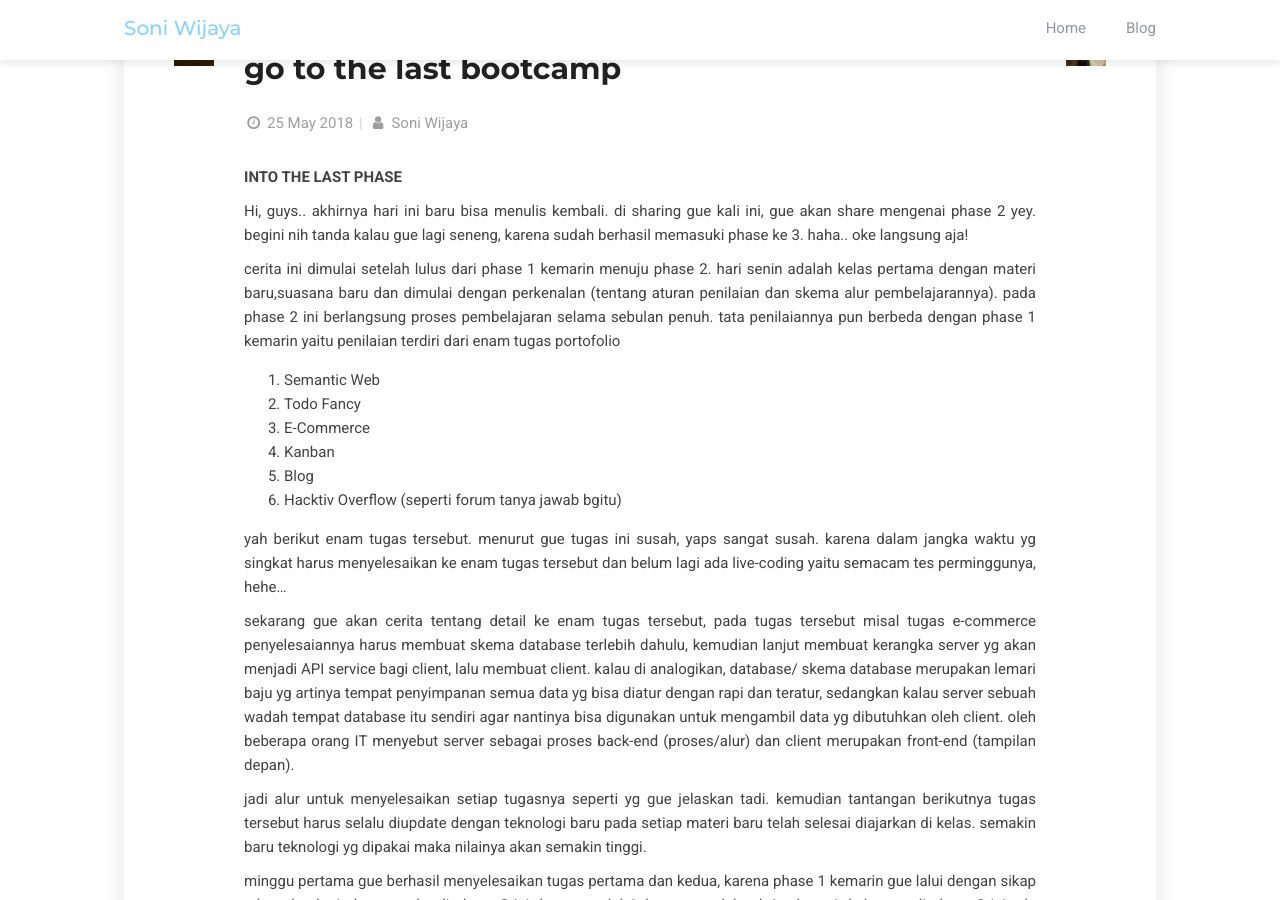
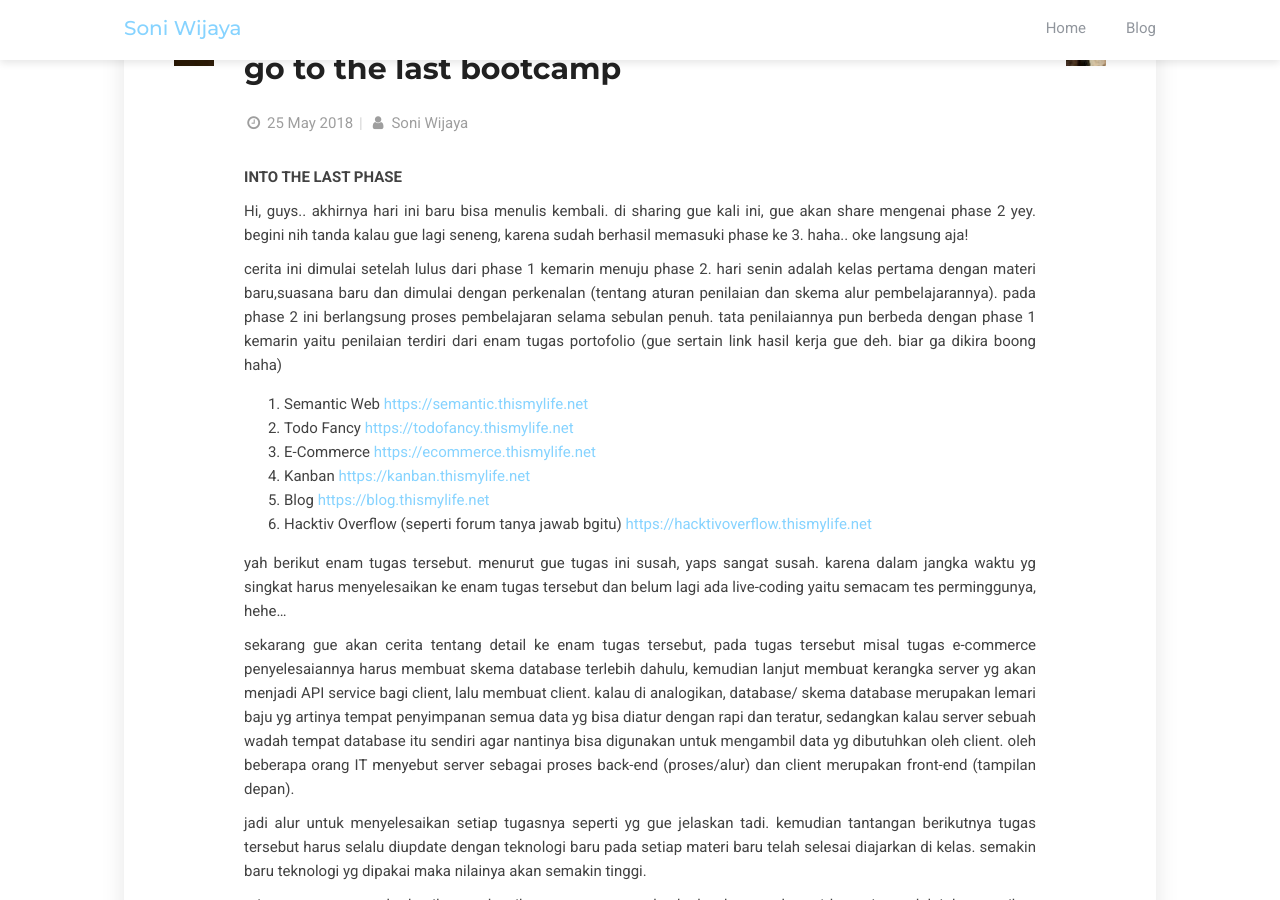
Before and after one commit to soniwijaya/soniwijaya.github.io, a Jekyll site: the page built from _posts/2018-05-25-go-to-the-last-bootcamp.markdown, in a window 1280 px wide and 900 px high, scrolled down 667 px. Built offline with Jekyll 4.4.1, drawn with Linux system fonts in a browser that asks for light colours.

Commit message:
edit post add link

```diff
--- a/_posts/2018-05-25-go-to-the-last-bootcamp.markdown
+++ b/_posts/2018-05-25-go-to-the-last-bootcamp.markdown
@@ -12,13 +12,13 @@ header-img: "images/blog/persistance.jpg"
 Hi, guys.. akhirnya hari ini baru bisa menulis kembali. di sharing gue kali ini, gue akan share mengenai phase 2 yey.
 begini nih tanda kalau gue lagi seneng, karena sudah berhasil memasuki phase ke 3. haha.. oke langsung aja!
 
-cerita ini dimulai setelah lulus dari phase 1 kemarin menuju phase 2. hari senin adalah kelas pertama dengan materi baru,suasana baru dan dimulai dengan perkenalan (tentang aturan penilaian dan skema alur pembelajarannya). pada phase 2 ini berlangsung proses pembelajaran selama sebulan penuh. tata penilaiannya pun berbeda dengan phase 1 kemarin yaitu penilaian terdiri dari enam tugas portofolio
-1. Semantic Web
-2. Todo Fancy
-3. E-Commerce
-4. Kanban
-5. Blog
-6. Hacktiv Overflow (seperti forum tanya jawab bgitu)
+cerita ini dimulai setelah lulus dari phase 1 kemarin menuju phase 2. hari senin adalah kelas pertama dengan materi baru,suasana baru dan dimulai dengan perkenalan (tentang aturan penilaian dan skema alur pembelajarannya). pada phase 2 ini berlangsung proses pembelajaran selama sebulan penuh. tata penilaiannya pun berbeda dengan phase 1 kemarin yaitu penilaian terdiri dari enam tugas portofolio (gue sertain link hasil kerja gue deh. biar ga dikira boong haha)
+1. Semantic Web  [https://semantic.thismylife.net]()
+2. Todo Fancy [https://todofancy.thismylife.net]()
+3. E-Commerce [https://ecommerce.thismylife.net]()
+4. Kanban [https://kanban.thismylife.net]()
+5. Blog [https://blog.thismylife.net]()
+6. Hacktiv Overflow (seperti forum tanya jawab bgitu) [https://hacktivoverflow.thismylife.net]()
 
 yah berikut enam tugas tersebut. menurut gue tugas ini susah, yaps sangat susah. karena dalam jangka waktu yg singkat harus menyelesaikan ke enam tugas tersebut dan belum lagi ada live-coding yaitu semacam tes perminggunya, hehe...
 
```
